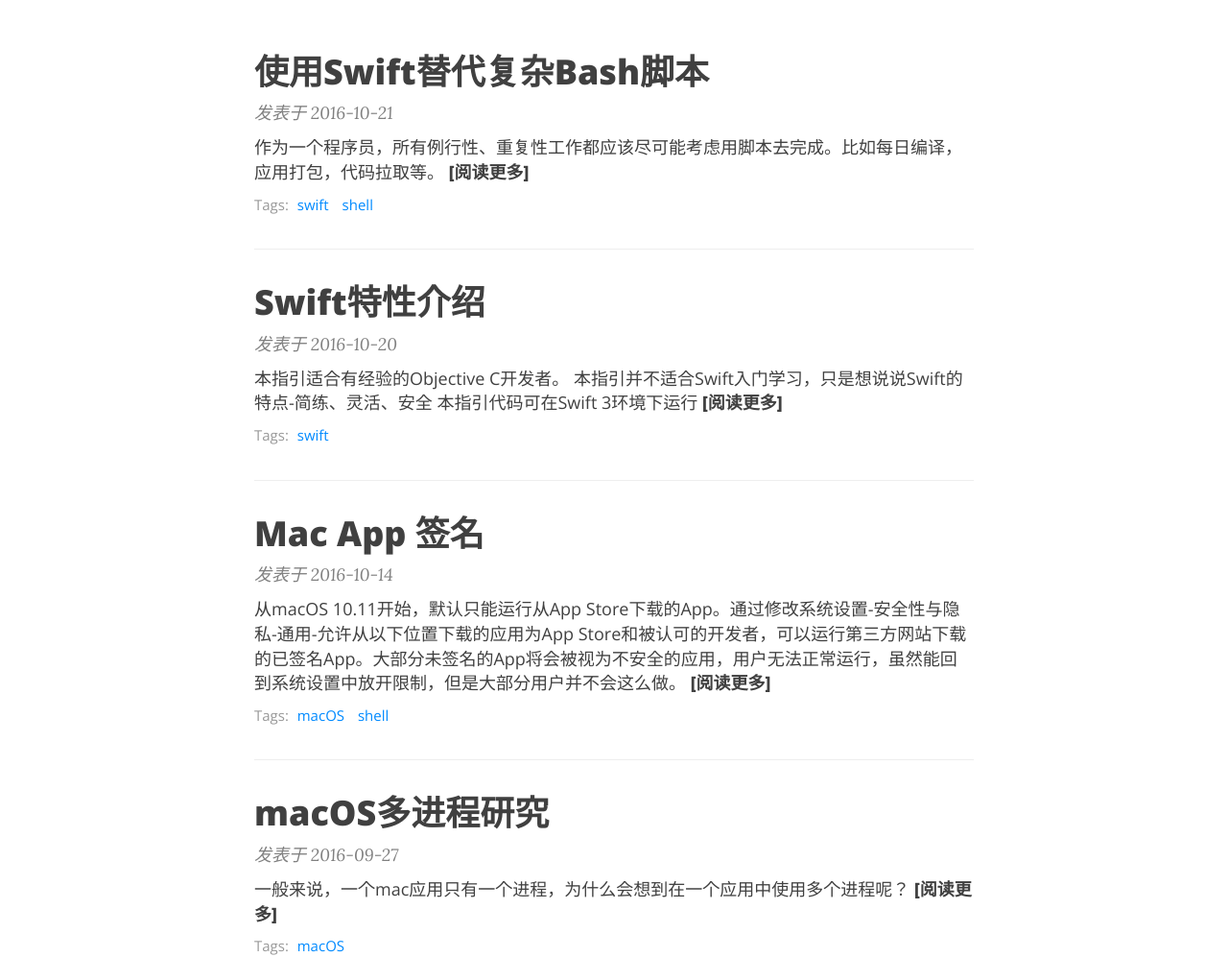
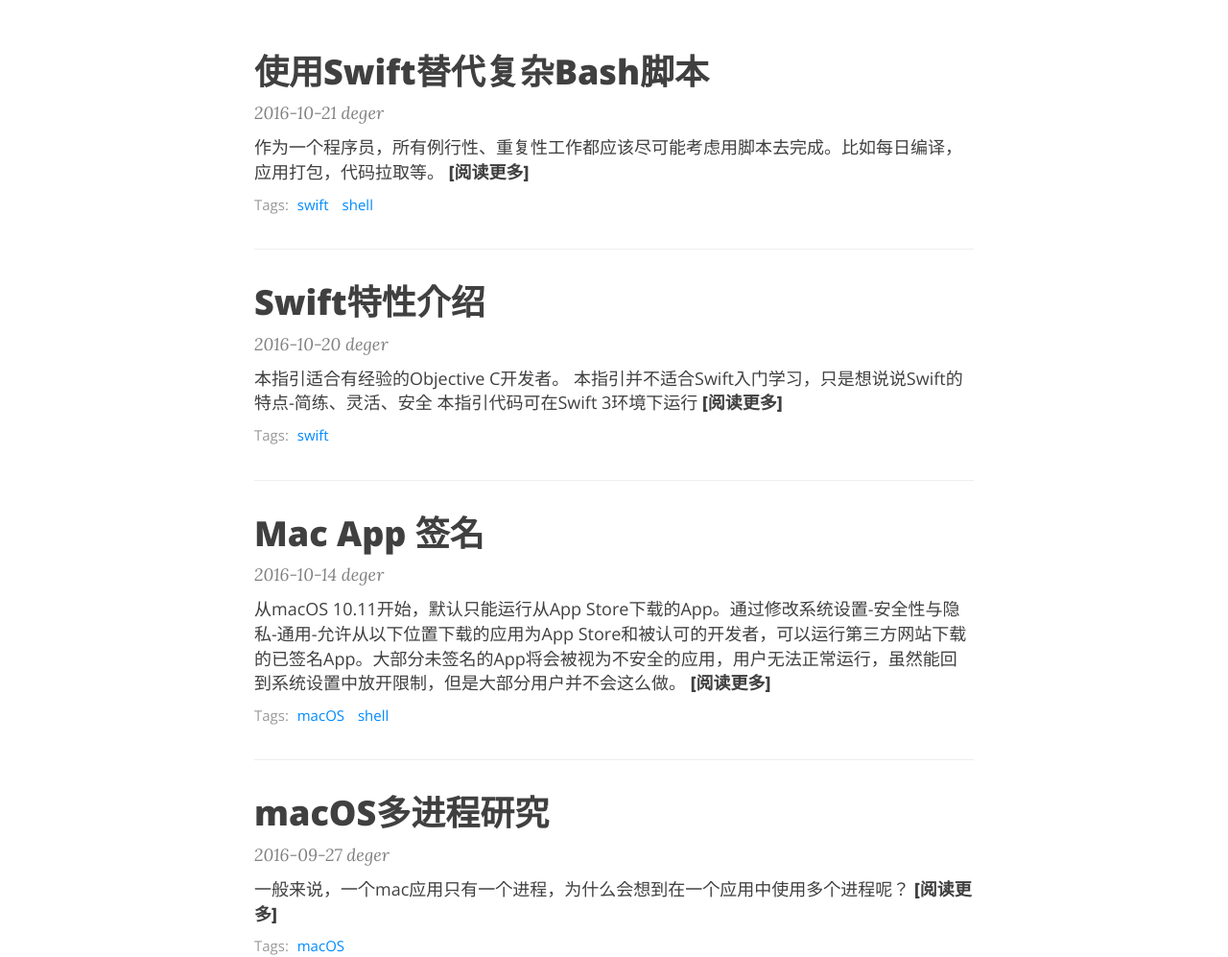
Before and after one commit to FuhuaWei/futucocoa.github.io, a Jekyll site: the page built from index.html, in a window 1280 px wide and 1400 px high. Shown: the part 282-1279 px from the top of the window at 96% size. Built offline with Jekyll 4.4.1, drawn with Linux system fonts in a browser that asks for light colours; nearby versions of some CDN libraries; the list of posts is cut into pages by our own code; some of the changed text lies outside the part shown.

Commit message:
[improve]日期、作者

```diff
--- a/_includes/header.html
+++ b/_includes/header.html
@@ -61,7 +61,7 @@
 		  {% endif %}
 
 		  {% if include.type == "post" %}
-		  <span class="post-meta">发表于 {{ page.date | date: "%Y-%m-%d" }}</span>
+		  <span class="post-meta">{{ page.date | date: "%Y-%m-%d" }} {{page.author}}</span>
 		  {% endif %}
         </div>
       </div>
--- a/index.html
+++ b/index.html
@@ -18,7 +18,7 @@
     </a>
 
     <p class="post-meta">
-      发表于 {{ post.date | date: "%Y-%m-%d" }}
+      {{ post.date | date: "%Y-%m-%d" }} {{post.author}}
     </p>
 
     <div class="post-entry">
```
